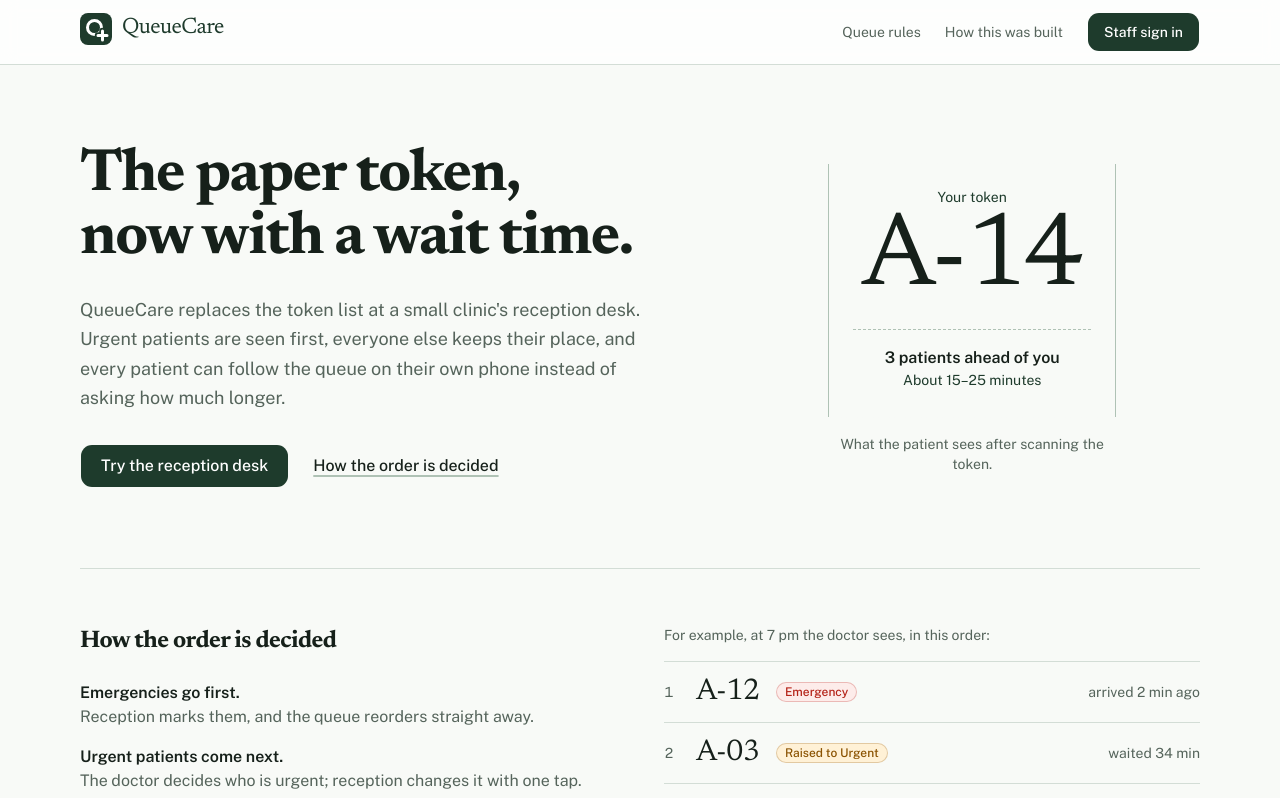
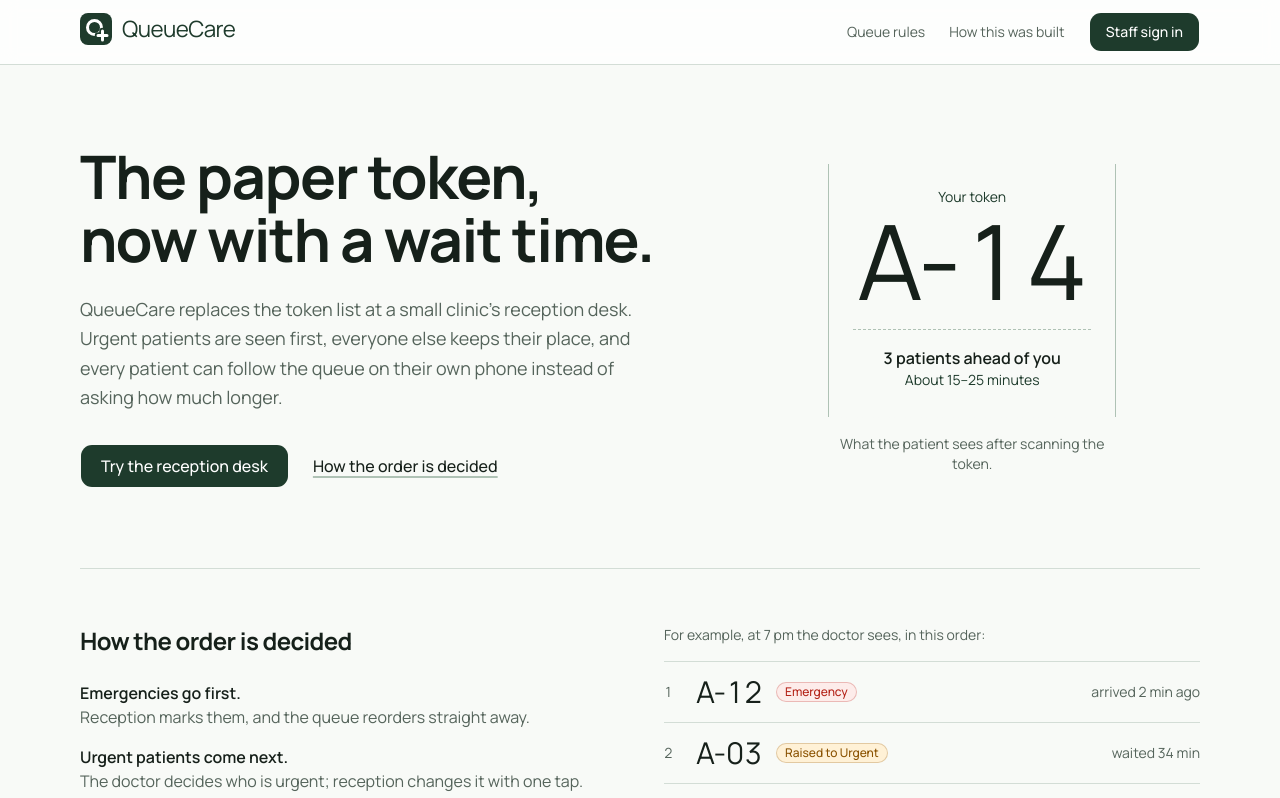
Before and after one commit to ahmed-malikk/QueueCare, a Next.js app: page / in a window 1280 px wide. Shown: the top 798 px of the page. Built offline with nearby package versions, Linux system fonts and the light colour scheme; no server answers.

Commit message:
feat: use Manrope for all text
One font family for headings, token numbers and interface text, chosen
by comparing options on the approved prototype. Served from our own site.

Refs #26

```diff
--- a/src/app/globals.css
+++ b/src/app/globals.css
@@ -53,8 +53,8 @@
 }
 
 @theme inline {
-  --font-sans: var(--font-public-sans);
-  --font-heading: var(--font-newsreader);
+  --font-sans: var(--font-manrope);
+  --font-heading: var(--font-manrope);
 
   --color-background: var(--background);
   --color-foreground: var(--foreground);
@@ -108,10 +108,11 @@
   [role="button"]:not(:disabled) {
     cursor: pointer;
   }
-  /* Headings in the serif. Weight 400-500: Newsreader is meant to be set light. */
+  /* Headings: Manrope, set light and large rather than bold. */
   h1,
   h2 {
     font-family: var(--font-heading);
+    font-weight: 400;
     letter-spacing: -0.015em;
   }
   /* A clear keyboard focus ring on links too (shadcn components bring their own). */
@@ -121,9 +122,9 @@
 }
 
 @layer components {
-  /* Token numbers in the serif, so a token reads like a name on a list, not a code. */
+  /* Token numbers: large, light and evenly spaced, so they read at a glance. */
   .token-type {
-    font-family: var(--font-newsreader);
+    font-family: var(--font-manrope);
     font-weight: 400;
     font-variant-numeric: lining-nums tabular-nums;
     letter-spacing: -0.01em;
--- a/src/app/layout.tsx
+++ b/src/app/layout.tsx
@@ -1,14 +1,13 @@
 import type { Metadata, Viewport } from "next";
-import { Newsreader, Public_Sans } from "next/font/google";
+import { Manrope } from "next/font/google";
 import { SiteHeader } from "@/components/SiteHeader";
 import { SiteFooter } from "@/components/SiteFooter";
 import { Toaster } from "@/components/ui/sonner";
 import "./globals.css";
 
-// next/font downloads both fonts at build time and serves them from our own site (no request to Google).
-// Newsreader (a serif) for headings and token numbers; Public Sans for everything you read or click.
-const newsreader = Newsreader({ subsets: ["latin"], axes: ["opsz"], variable: "--font-newsreader" });
-const publicSans = Public_Sans({ subsets: ["latin"], variable: "--font-public-sans" });
+// next/font downloads Manrope at build time and serves it from our own site (no request to Google).
+// One family for everything: headings, token numbers and interface text.
+const manrope = Manrope({ subsets: ["latin"], variable: "--font-manrope" });
 
 export const metadata: Metadata = {
   title: "QueueCare · live clinic queue",
@@ -20,7 +19,7 @@ export const viewport: Viewport = { themeColor: "#1e3b2c" };
 
 export default function RootLayout({ children }: { children: React.ReactNode }) {
   return (
-    <html lang="en" className={`${newsreader.variable} ${publicSans.variable}`}>
+    <html lang="en" className={manrope.variable}>
       <body className="flex flex-col">
         <SiteHeader />
         <main className="mx-auto w-full max-w-6xl flex-1 px-4">{children}</main>
```
